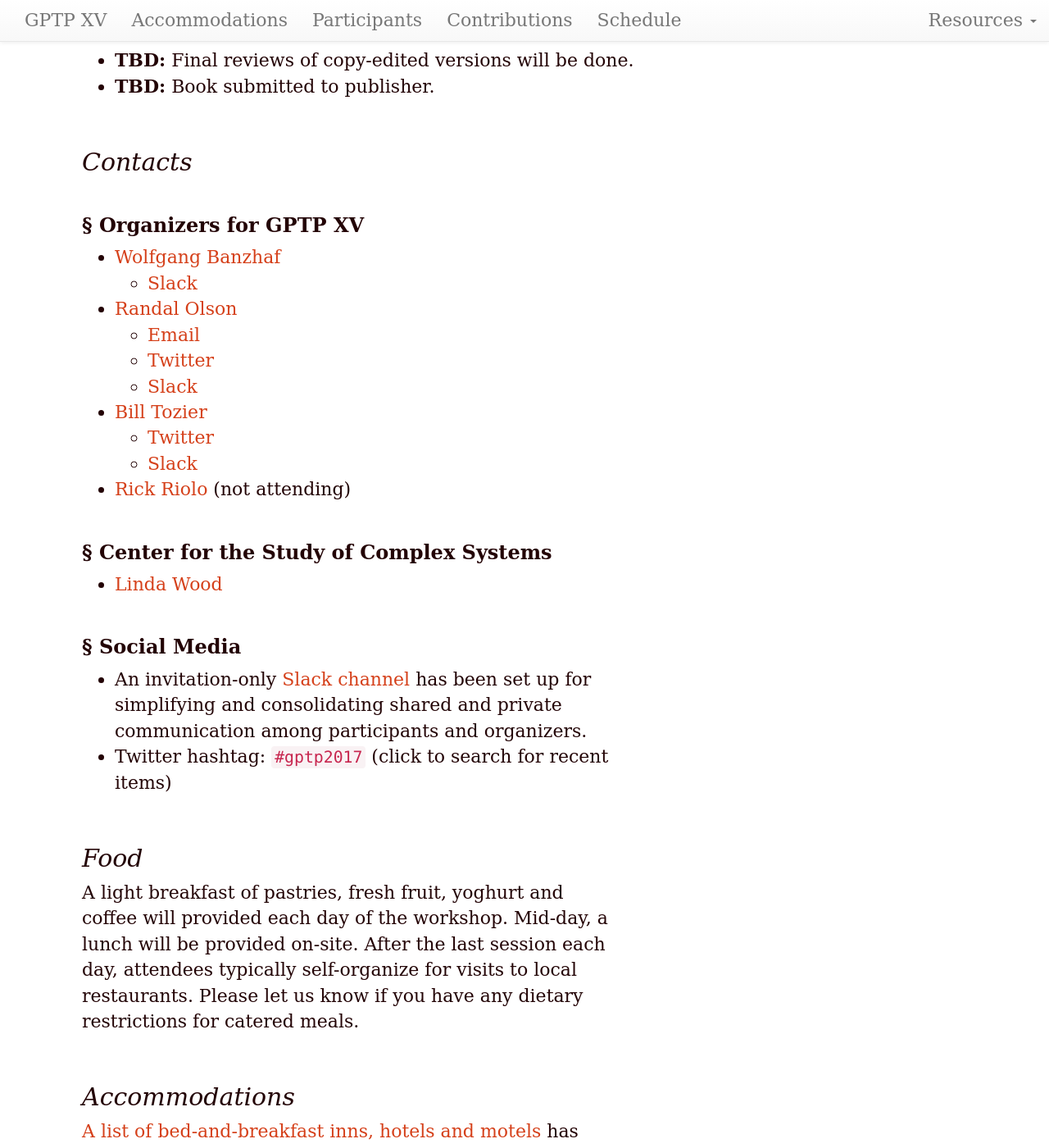
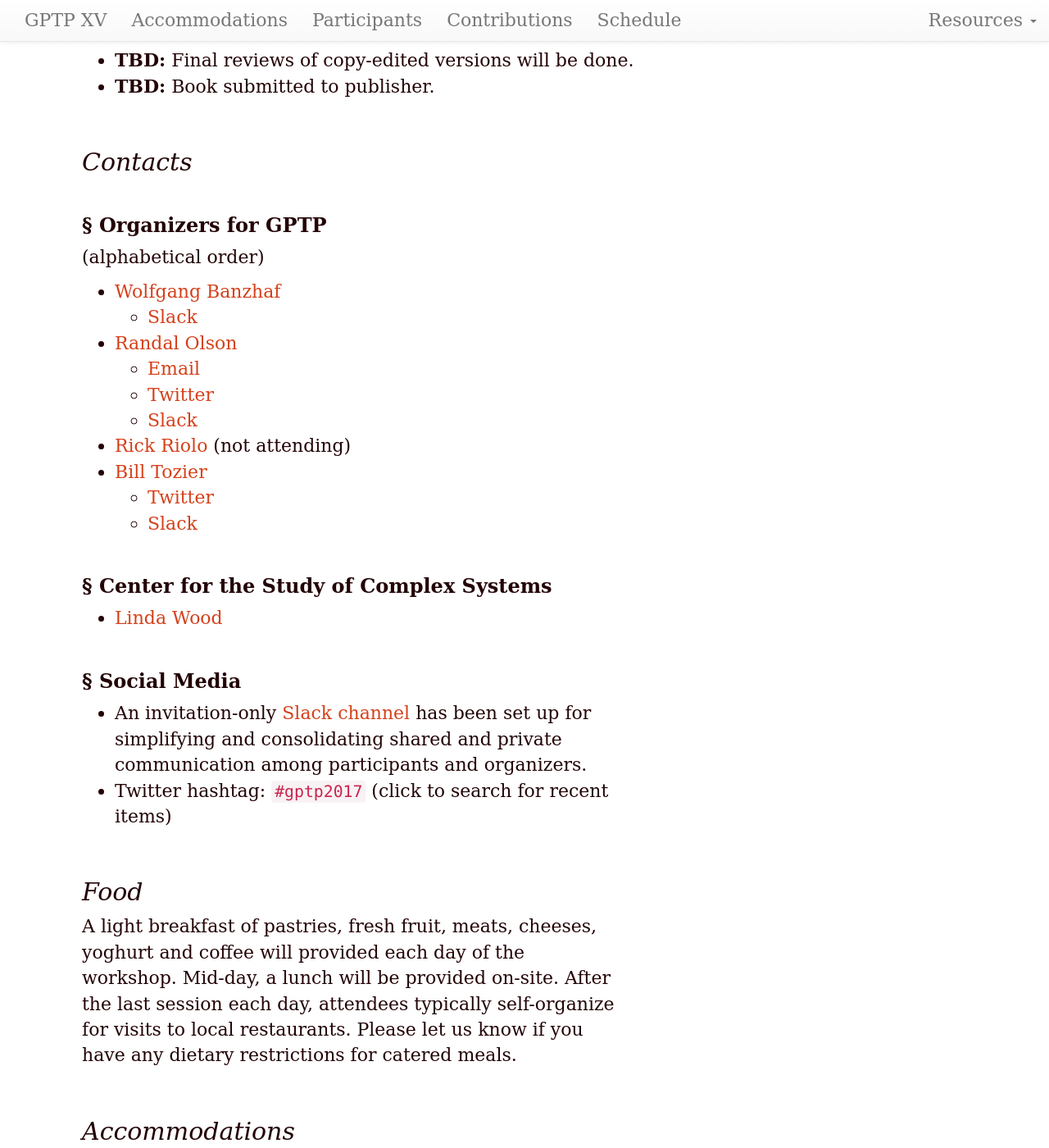
Before and after one commit to GPTP-workshop/gptp-workshop.github.io, a Jekyll site: the page built from index.md, in a window 1280 px wide and 1400 px high, scrolled down 791 px. Shown: the whole window at 82% size. Built offline with Jekyll 4.4.1, drawn with Linux system fonts in a browser that asks for light colours.

```diff
--- a/index.md
+++ b/index.md
@@ -18,7 +18,9 @@ Genetic Programming Theory & Practice is a small, invitation-only workshop hoste
 
 ## Contacts
 
-### Organizers for GPTP {{page.roman}}
+### Organizers for GPTP
+
+(alphabetical order)
 
 - [Wolfgang Banzhaf](http://www.cse.msu.edu/~banzhafw/)
     - [Slack](https://gptp-workshops.slack.com/messages/@wolfgang/)
@@ -26,10 +28,10 @@ Genetic Programming Theory & Practice is a small, invitation-only workshop hoste
     - [Email](http://randalolson.com/contact)
     - [Twitter](https://twitter.com/randal_olson)
     - [Slack](https://gptp-workshops.slack.com/messages/@randal_olson/)
+- [Rick Riolo](https://lsa.umich.edu/cscs/people/affiliated-faculty/rlriolo.html) (not attending)
 - [Bill Tozier](http://vaguery.github.io/)
     - [Twitter](https://twitter.com/vaguery)
     - [Slack](https://gptp-workshops.slack.com/messages/@bill_tozier/)
-- [Rick Riolo](https://lsa.umich.edu/cscs/people/affiliated-faculty/rlriolo.html) (not attending)
 
 ### Center for the Study of Complex Systems
 
@@ -43,7 +45,7 @@ Genetic Programming Theory & Practice is a small, invitation-only workshop hoste
 
 ## Food
 
-A light breakfast of pastries, fresh fruit, yoghurt and coffee will provided each day of the workshop. Mid-day, a lunch will be provided on-site. After the last session each day, attendees typically self-organize for visits to local restaurants. Please let us know if you have any dietary restrictions for catered meals.
+A light breakfast of pastries, fresh fruit, meats, cheeses, yoghurt and coffee will provided each day of the workshop. Mid-day, a lunch will be provided on-site. After the last session each day, attendees typically self-organize for visits to local restaurants. Please let us know if you have any dietary restrictions for catered meals.
 
 ## Accommodations
 
```
Also changed, not shown: schedule.md (+2 -2 lines).
